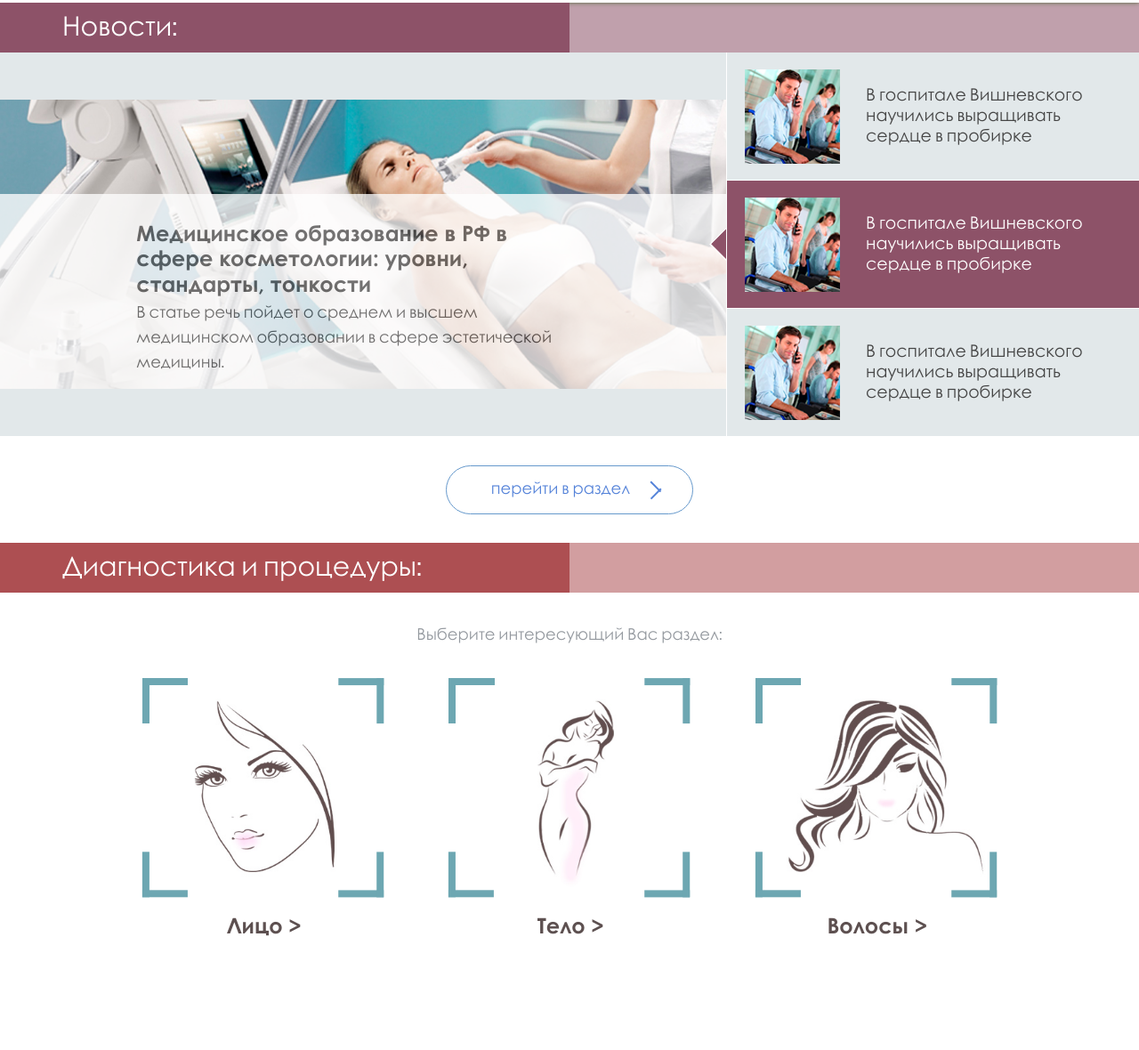
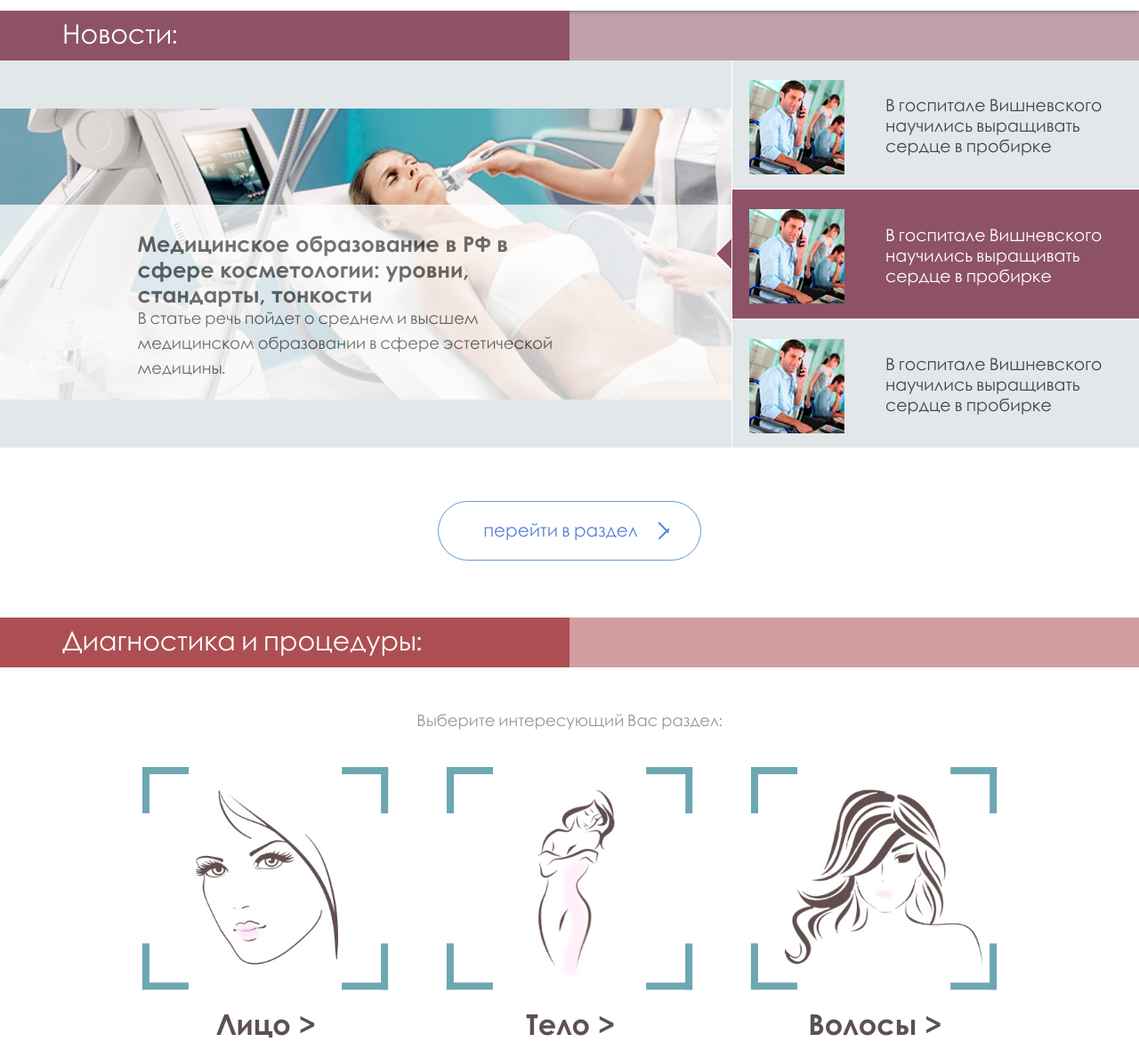
Before and after one commit to cybersunt/omega-nord, a website: page public/index.html in a window 1280 px wide. Shown: the part 545-1725 px from the top of the page at 89% size. Drawn offline with Linux system fonts and the light colour scheme.

Commit message:
Pixel Perfect

```diff
--- a/source/scss/base/mixins.scss
+++ b/source/scss/base/mixins.scss
@@ -53,6 +53,7 @@
 
   @media #{$desktop} {
     font-size: 24px;
+    line-height: 36px;
   }
 
   // @media screen and (min-width: $desktop) {
--- a/source/scss/blocks/header.scss
+++ b/source/scss/blocks/header.scss
@@ -8,6 +8,6 @@
 
 .header__wrap {
   @include wrap;
-  padding: 150px 0 20px 0;
+  padding: 150px 0 46px 0;
   bbox-shadow: 0 0 5px red;
 }
--- a/source/scss/blocks/main-nav.scss
+++ b/source/scss/blocks/main-nav.scss
@@ -11,8 +11,8 @@
 .main-nav__item {
   width: 160px;
   text-align: center;
-  margin-right: 60px;
-  margin-bottom: 60px;
+  margin-right: 55px;
+  margin-bottom: 43px;
 
   &:nth-child(3n) {
     margin-right: 0;
--- a/source/scss/blocks/news.scss
+++ b/source/scss/blocks/news.scss
@@ -5,7 +5,7 @@
   width: 100%;
 }
 .news__slides {
-  width: 63.75%;
+  width: 64.2%;
   display: flex;
   align-items: center;
   background-color: $palegray;
@@ -48,9 +48,10 @@
 .news__layout {
   @include text(18px, 28.12px, $darkslategray);
   position: absolute;
+  width: 100%;
   bottom: 0;
   padding-top: 30px;
-  padding-bottom: 15px;
+  padding-bottom: 20px;
   padding-left: 18.79%;
   padding-right: 19.6%;
   background-color: $white;
@@ -67,9 +68,7 @@
 .news__slide-heading {
   font-size: 24px;
   font-weight: 700;
-  margin-top: 0;
-  margin-bottom: 5px;
-
+  margin: 0;
   @media #{$desktop} {
     font-size: 20px;
   }
@@ -80,7 +79,7 @@
 }
 
 .news__annotation {
-  width: 36.25%;
+  width: 35.8%;
   border-left: 1px solid $white;
   flex-grow: 1;
 }
@@ -94,7 +93,7 @@
 }
 
 .news__item {
-  padding: 4% 4.3%;
+  padding: 4.1% 4.3% 3.65%;
   background-color: $palegray;
   position: relative;
 
@@ -155,11 +154,13 @@
 .news__link {
   display: flex;
   align-items: center;
+  padding-top: 3px;
+  max-width: 440px;
 }
 
 .news__thumb {
   display: block;
-  margin-right: 6.88%;
+  margin-right: 10.88%;
 
   @media #{$desktop} {
     width: 60px;
@@ -181,15 +182,15 @@
 .news__button {
   width: 100%;
   text-align: center;
-  padding-top: 50px;
-  padding-bottom: 50px;
+  padding-top: 66px;
+  padding-bottom: 69px;
 }
 
 .news__btn {
-  @include text(18px, 20px, $blue);
+  @include text(20px, 55.88px, $blue);
   border: 1px solid $lightblue;
-  padding-top: 16px;
-  padding-bottom: 18px;
+  padding-top: 22.5px;
+  padding-bottom: 22.5px;
   padding-left: 50px;
   padding-right: 70px;
   border-radius: 35px;
@@ -205,12 +206,12 @@
 
   &::before {
     transform: rotate(-45deg);
-    bottom: 22px;
+    bottom: 28px;
   }
 
   &::after {
     transform: rotate(45deg);
-    top: 22px;
+    top: 28px;
   }
 
   &:hover,
--- a/source/scss/blocks/procedures.scss
+++ b/source/scss/blocks/procedures.scss
@@ -6,7 +6,7 @@
 .procedures__heading {
   min-height: 56px;
   display: flex;
-  margin-bottom: 20px;
+  margin-bottom: 33px;
 }
 
 .procedures__heading-left {
@@ -21,16 +21,21 @@
 
 .procedures__wrap {
   @include wrap;
+
 }
 
 .procedures__text {
   @include text(18px, 55.88px, $lightgray);
+  width: 100%;
+  text-align: center;
   margin-top: 0;
-  margin-bottom: 20px;
+  margin-bottom: 23px;
 }
 
 .procedures__list {
   @include ul-line;
+  width: 100%;
+  max-width: 1300px;
   justify-content: center;
 }
 
@@ -38,7 +43,7 @@
   max-width: 369px;
   min-width: 200px;
   text-align: center;
-  margin-right: 7.65%;
+  margin-right: 6.92%;
 
   &:last-child {
     margin-right: 0;
@@ -46,7 +51,7 @@
 }
 
 .procedures__link {
-  @include text(24px, 24px, $brown);
+  @include text(32px, 32px, $brown);
   max-width: inherit;
   min-width: inherit;
   text-align: center;
@@ -90,7 +95,7 @@
   min-width: inherit;
   min-height: 182px;
   max-height: 335px;
-  margin-bottom: 15px
+  margin-bottom: 18px;
 }
 
 .procedures__img-corner {
```
Also changed, not shown: public/css/style.css, public/css/style.min.css.
